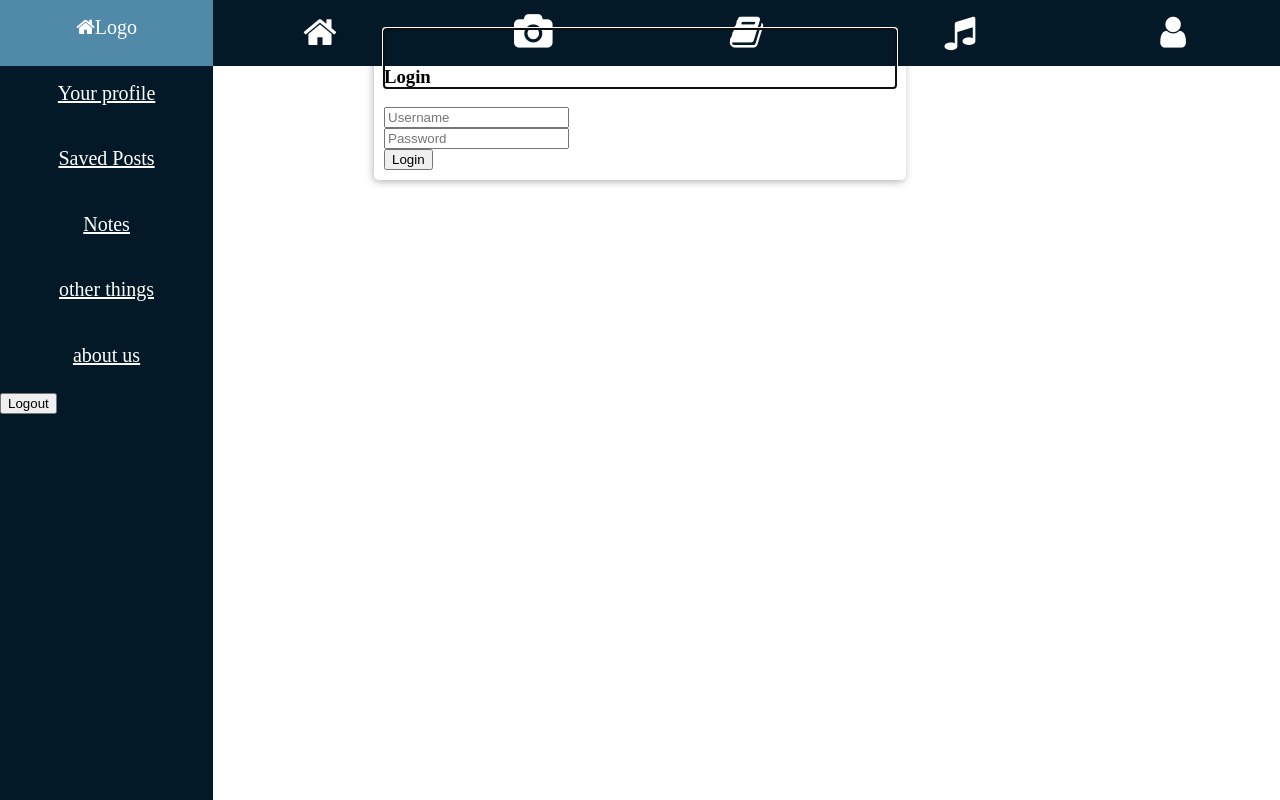
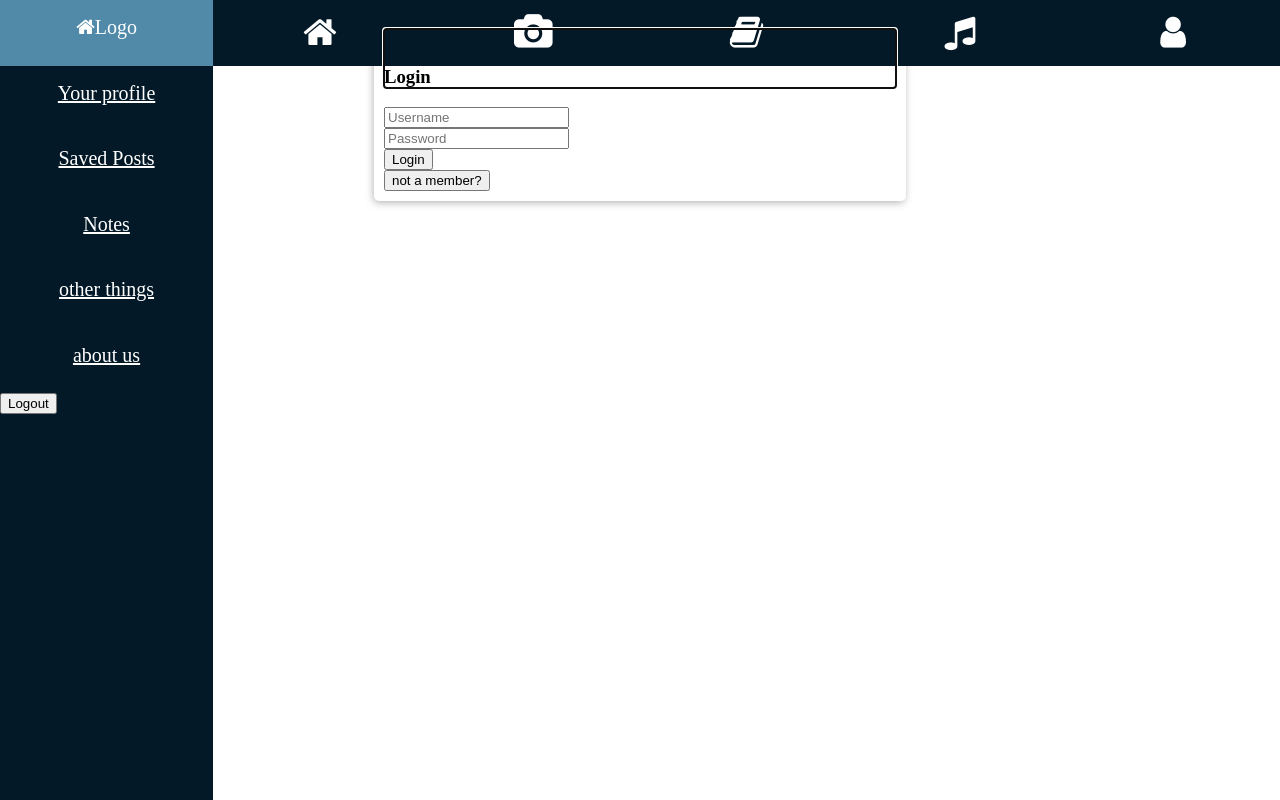
Before and after one commit to TheeCapain/AStoryToTell, a Svelte app in the folder client/myapp/: page /login in a window 1280 px wide. Built offline with nearby package versions, Linux system fonts and the light colour scheme.

Commit message:
changes in register

```diff
--- a/client/myapp/src/public/components/login/in/in.svelte
+++ b/client/myapp/src/public/components/login/in/in.svelte
@@ -34,6 +34,7 @@
             <br />
             <button type="submit">Login</button>
         </form>
+        <button type="submit">not a member?</button>
     </div>
 
 <style>
--- /dev/null
+++ b/client/myapp/src/public/components/register/register.svelte
@@ -0,0 +1,52 @@
+<script>
+    import { useNavigate, useLocation } from "svelte-navigator";
+    import { user } from "../../../global/global";
+
+    const navigate = useNavigate();
+    const location = useLocation();
+
+    let username;
+    let email;
+    let password;
+    let confirmpassword;
+
+    function handleSubmit() {
+        $user = { username, password };
+        const from = ($location.state && $location.state.from) || "/profile";
+        navigate(from, { replace: true });
+    }
+</script>
+
+<div class="login-form">
+    <h3>Login</h3>
+    <form on:submit={handleSubmit}>
+        <input
+            bind:value={username}
+            type="text"
+            name="username"
+            placeholder="Username"
+        />
+        <br />
+        <input
+            bind:value={password}
+            type="password"
+            name="password"
+            placeholder="Password"
+        />
+        <br />
+        <button type="submit">sign up</button>
+    </form>
+    <button type="submit">not a member?</button>
+</div>
+
+<style>
+    .login-form {
+        margin: auto auto;
+        width: 40%;
+        height: auto;
+        padding: 10px;
+        border-radius: 5px;
+        box-shadow: -1px 2px 15px -1px rgba(0, 0, 0, 0.46);
+        -webkit-box-shadow: -1px 2px 8px -1px rgba(0, 0, 0, 0.35);
+    }
+</style>
```
Also changed, not shown: client/myapp/src/public/pages/login/login.svelte (line endings or trailing spaces), client/myapp/src/public/pages/signup/signup.svelte (added).
